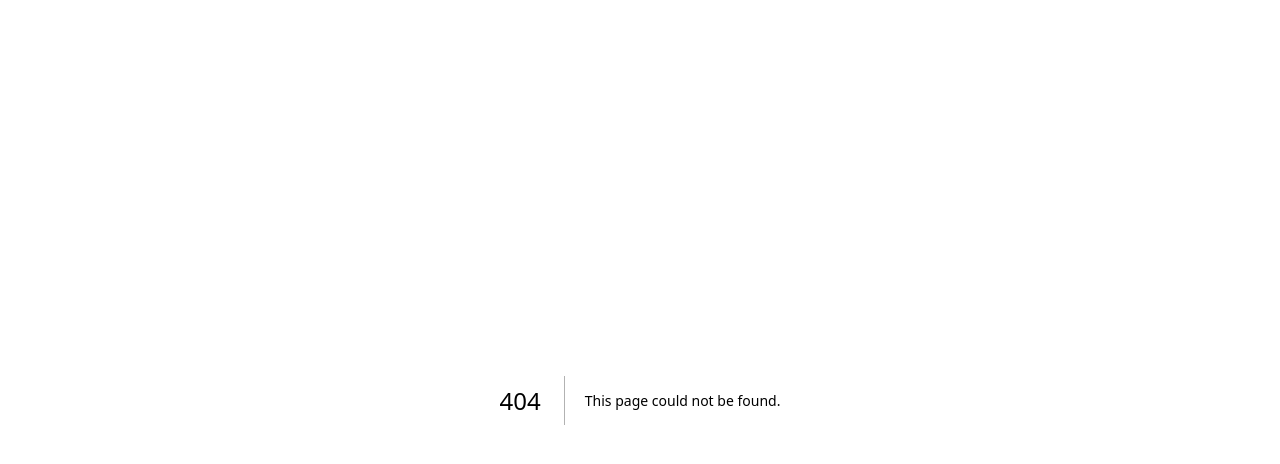
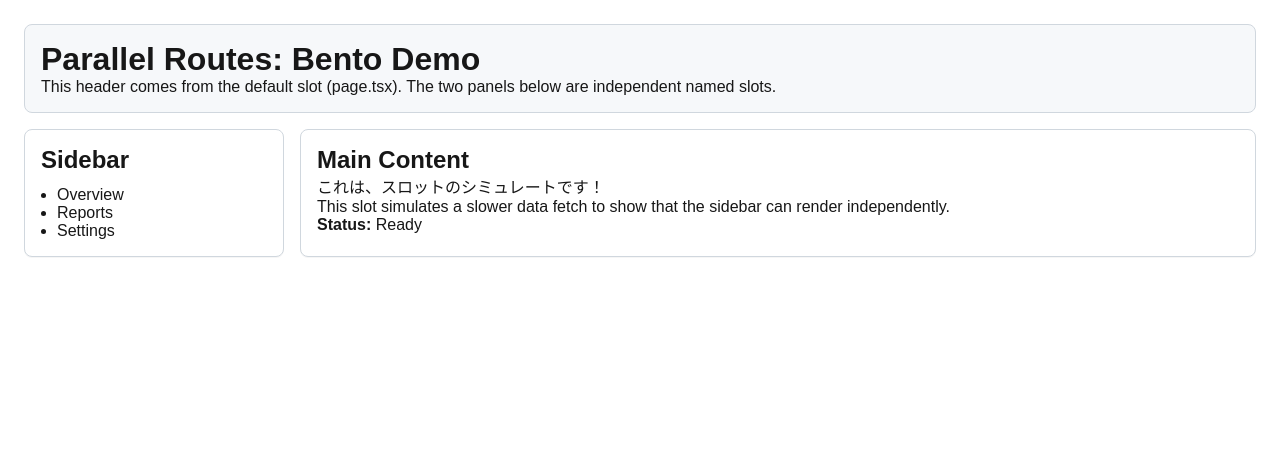
Before and after one commit to baby-elephant/sample_next_js, a Next.js app: page /bento in a window 1280 px wide. Before the commit this address had no page. Shown: the top 464 px of the page. Built offline with nearby package versions, Linux system fonts and the light colour scheme.

Commit message:
parallel routeの例

```diff
--- /dev/null
+++ b/src/app/_components/Modal.module.css
@@ -0,0 +1,59 @@
+.backdrop {
+  position: fixed;
+  inset: 0;
+  background: rgba(0, 0, 0, 0.45);
+  display: grid;
+  place-items: center;
+  padding: 24px;
+}
+
+.dialog {
+  width: min(720px, 100%);
+  border-radius: 12px;
+  background: white;
+  color: black;
+  box-shadow: 0 20px 60px rgba(0, 0, 0, 0.35);
+  border: 1px solid rgba(0, 0, 0, 0.08);
+}
+
+.header {
+  display: flex;
+  align-items: center;
+  justify-content: space-between;
+  gap: 12px;
+  padding: 12px 16px;
+  border-bottom: 1px solid rgba(0, 0, 0, 0.08);
+}
+
+.title {
+  font-size: 14px;
+  font-weight: 600;
+}
+
+.close {
+  border: 1px solid rgba(0, 0, 0, 0.12);
+  background: rgba(0, 0, 0, 0.03);
+  border-radius: 8px;
+  padding: 6px 10px;
+  cursor: pointer;
+}
+
+.body {
+  padding: 16px;
+}
+
+@media (prefers-color-scheme: dark) {
+  .dialog {
+    background: #111;
+    color: #f3f3f3;
+    border: 1px solid rgba(255, 255, 255, 0.12);
+  }
+  .header {
+    border-bottom: 1px solid rgba(255, 255, 255, 0.12);
+  }
+  .close {
+    border: 1px solid rgba(255, 255, 255, 0.15);
+    background: rgba(255, 255, 255, 0.06);
+    color: inherit;
+  }
+}
--- /dev/null
+++ b/src/app/bento/@main/page.tsx
@@ -0,0 +1,21 @@
+function sleep(ms: number) {
+  return new Promise((resolve) => setTimeout(resolve, ms));
+}
+
+export default async function MainPage() {
+  await sleep(1200);
+
+  return (
+    <div>
+      <h2>Main Content</h2>
+      <p>
+        これは、スロットのシミュレートです！<br></br>
+        This slot simulates a slower data fetch to show that the sidebar can
+        render independently.
+      </p>
+      <div>
+        <strong>Status:</strong> Ready
+      </div>
+    </div>
+  );
+}
--- /dev/null
+++ b/src/app/bento/@sidebar/page.tsx
@@ -0,0 +1,12 @@
+export default function SidebarPage() {
+  return (
+    <div>
+      <h2>Sidebar</h2>
+      <ul>
+        <li>Overview</li>
+        <li>Reports</li>
+        <li>Settings</li>
+      </ul>
+    </div>
+  );
+}
--- /dev/null
+++ b/src/app/bento/bento.module.css
@@ -0,0 +1,39 @@
+.frame {
+  display: flex;
+  flex-direction: column;
+  gap: 16px;
+  padding: 24px;
+}
+
+.header {
+  padding: 16px;
+  border: 1px solid #d0d7de;
+  border-radius: 8px;
+  background: #f6f8fa;
+}
+
+.columns {
+  display: grid;
+  grid-template-columns: minmax(200px, 260px) 1fr;
+  gap: 16px;
+}
+
+.sidebar,
+.main {
+  padding: 16px;
+  border: 1px solid #d0d7de;
+  border-radius: 8px;
+  background: #ffffff;
+  box-shadow: 0 1px 0 rgba(27, 31, 36, 0.04);
+}
+
+.sidebar ul {
+  margin: 12px 0 0;
+  padding-left: 16px;
+}
+
+@media (max-width: 720px) {
+  .columns {
+    grid-template-columns: 1fr;
+  }
+}
--- /dev/null
+++ b/src/app/bento/layout.tsx
@@ -0,0 +1,22 @@
+import type { ReactNode } from "react";
+import styles from "./bento.module.css";
+
+export default function BentoLayout({
+  children,
+  sidebar,
+  main,
+}: {
+  children: ReactNode;
+  sidebar: ReactNode;
+  main: ReactNode;
+}) {
+  return (
+    <div className={styles.frame}>
+      <header className={styles.header}>{children}</header>
+      <div className={styles.columns}>
+        <aside className={styles.sidebar}>{sidebar}</aside>
+        <section className={styles.main}>{main}</section>
+      </div>
+    </div>
+  );
+}
--- /dev/null
+++ b/src/app/bento/page.tsx
@@ -0,0 +1,11 @@
+export default function BentoPage() {
+  return (
+    <div>
+      <h1>Parallel Routes: Bento Demo</h1>
+      <p>
+        This header comes from the default slot (page.tsx). The two panels
+        below are independent named slots.
+      </p>
+    </div>
+  );
+}
```
Also changed, not shown: src/app/_components/Modal.tsx (added, +42 -0 lines), src/app/bento/@main/loading.tsx (added, +8 -0 lines), src/app/page.tsx (+7 -0 lines).
